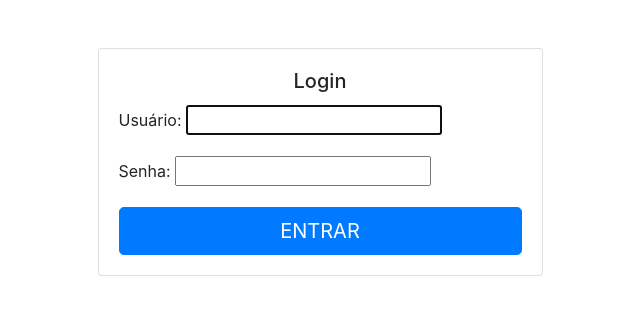
After one commit to lucianomc/django_todoList, a Django app: page /accounts/login/ in a window 1280 px wide. The commit adds this page. Shown: the top 315 px of the page, without its empty margins (320-960 px from the left). Run offline with Django 3.2, Linux system fonts and the light colour scheme; some libraries are stand-ins or nearby versions.

Commit message:
User login done

```diff
--- /dev/null
+++ b/templates/registration/login.html
@@ -0,0 +1,17 @@
+{% extends '../base.html' %}
+
+{% block content%}
+
+    <h5 class="card-title text-center">
+        Login
+    </h5>
+    <form class="form-signin" method="POST">
+        {% csrf_token %}
+        <input type="hidden" name="next" value="{{ next }}">
+        <div class="form-label-group">
+            {{form.as_p}}
+        </div>
+        <button type="submit" class="btn btn-lg btn-primary btn-block text-uppercase">Entrar</button>
+    </form>
+
+{% endblock %}
--- a/todo/settings.py
+++ b/todo/settings.py
@@ -58,7 +58,7 @@ ROOT_URLCONF = 'todo.urls'
 TEMPLATES = [
     {
         'BACKEND': 'django.template.backends.django.DjangoTemplates',
-        'DIRS': [],
+        'DIRS': [os.path.join(BASE_DIR, 'templates')],
         'APP_DIRS': True,
         'OPTIONS': {
             'context_processors': [
@@ -131,3 +131,7 @@ REST_FRAMEWORK = {
     'DEFAULT_PAGINATION_CLASS': 'rest_framework.pagination.PageNumberPagination',
     'PAGE_SIZE': 10
 }
+
+LOGIN_REDIRECT_URL = '/'
+
+LOGOUT_REDIRECT_URL = '/accounts/login'
--- a/todo/urls.py
+++ b/todo/urls.py
@@ -15,18 +15,11 @@ Including another URLconf
 """
 from django.contrib import admin
 from django.urls import include, path
-# from rest_framework import routers
 
-# from todo_list.views import TaskUserViewSet, TaskViewSet, UserViewSet
-
-#alterar as routes e adicionar no app
-# router = routers.DefaultRouter()
-# router.register('usuarios', UserViewSet)
-# router.register('tasks', TaskViewSet)
-# router.register('tasksusers', TaskUserViewSet)
 
 urlpatterns = [
-    path('todolist/', include('todo_list.urls')),
+    path('', include('todo_list.urls')),
+    path('accounts/', include('django.contrib.auth.urls')),
     path('rest/', include('rest.urls')),
     path('admin/', admin.site.urls),
     path('api-auth/', include('rest_framework.urls')),
--- a/todo_list/templates/todo_list/tasks_detail.html
+++ b/todo_list/templates/todo_list/tasks_detail.html
@@ -7,6 +7,8 @@
 <p>Descrição: {{task.description}}</p>
 <p>Data de entrega: {{task.finish_in}}</p>
 <p>Criada em: {{task.created_on}}</p>
+<p>Criado por: {{task.creator}}</p>
+<p>Associado a: {{task.assigned_to.all}}</p>
 
 
 
--- a/todo_list/templates/todo_list/tasks_list.html
+++ b/todo_list/templates/todo_list/tasks_list.html
@@ -18,6 +18,10 @@
         </li>
         {% endfor %}
     </ul>
+    <a href="{% url 'todo_list:create_task'%}">
+        Nova Tarefa
+    </a>
+    <p>{{user}} deseja <a href="/accounts/logout">sair?</a></p>
 </div>
 
 {% endblock %}
--- a/todo_list/urls.py
+++ b/todo_list/urls.py
@@ -1,15 +1,16 @@
 from django.urls import path
+from django.contrib.auth.decorators import login_required
 
-from . import views
+from .views import TaskListView, TaskDetailView, TaskCreateView
 
 app_name = 'todo_list'
 
 urlpatterns = [
-    path('', views.index, name='index'),
-    path('submit/', views.submit_login),
-    path('users/', views.UserListView.as_view()),
-    path('cadastro/', views.UserCreateView.as_view(), name='cadastro'),
-    path('tasks/', views.TaskListView.as_view()),
-    path('tasks/create/', views.TaskCreateView.as_view()),
-    path('tasks/<int:pk>', views.TaskDetailView.as_view(), name='detail'),
+    path('', login_required(TaskListView.as_view()), name='list_task'),
+    # path('submit/', views.submit_login),
+    # path('users/', views.UserListView.as_view()),
+    # path('cadastro/', views.UserCreateView.as_view(), name='cadastro'),
+    #path('tasks/', TaskListView.as_view()),
+    path('tasks/create/', login_required(TaskCreateView.as_view()), name='create_task'),
+    path('tasks/<int:pk>', login_required(TaskDetailView.as_view()), name='detail'),
 ]
```
Also changed, not shown: todo_list/views.py (+2 -22 lines).
